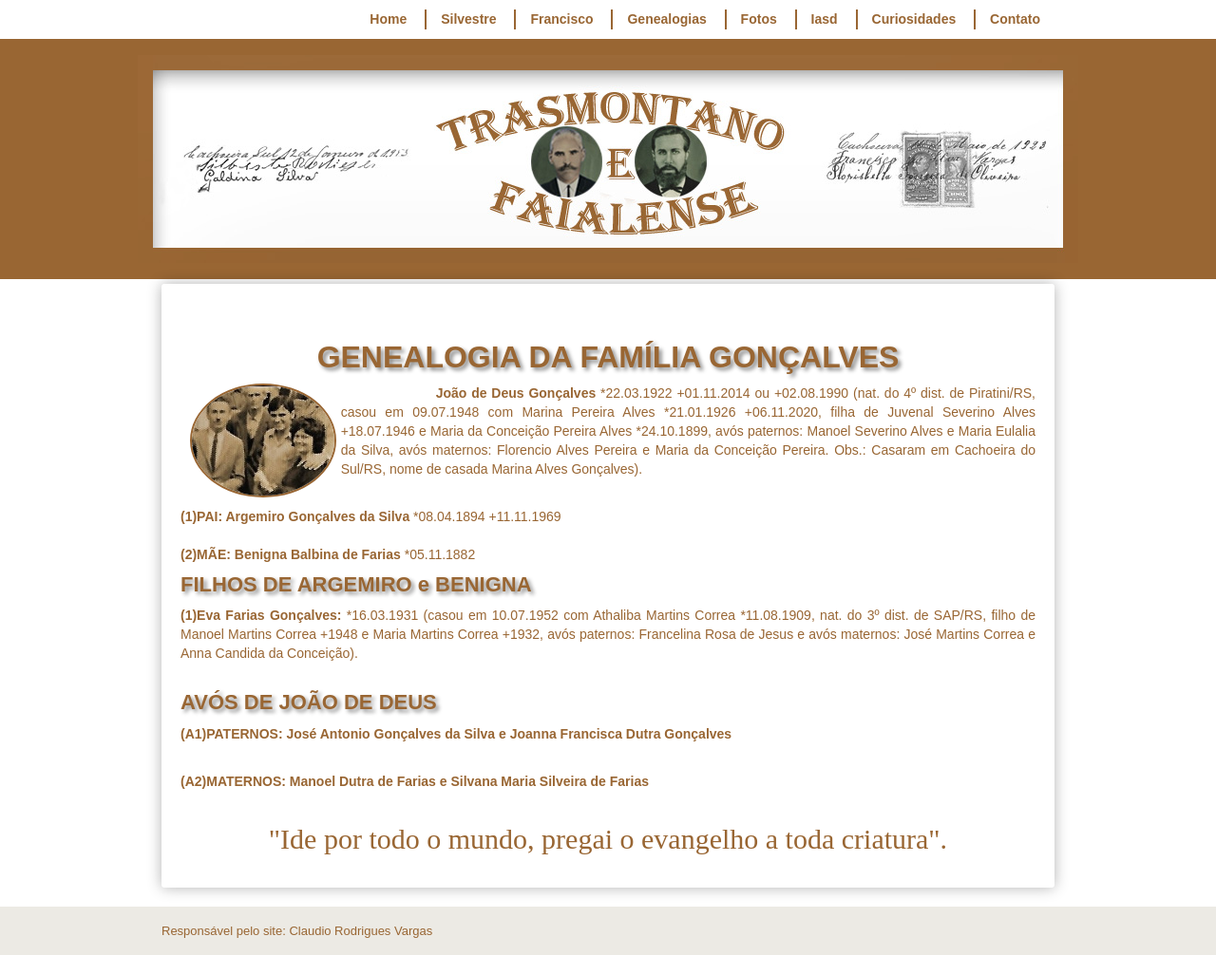
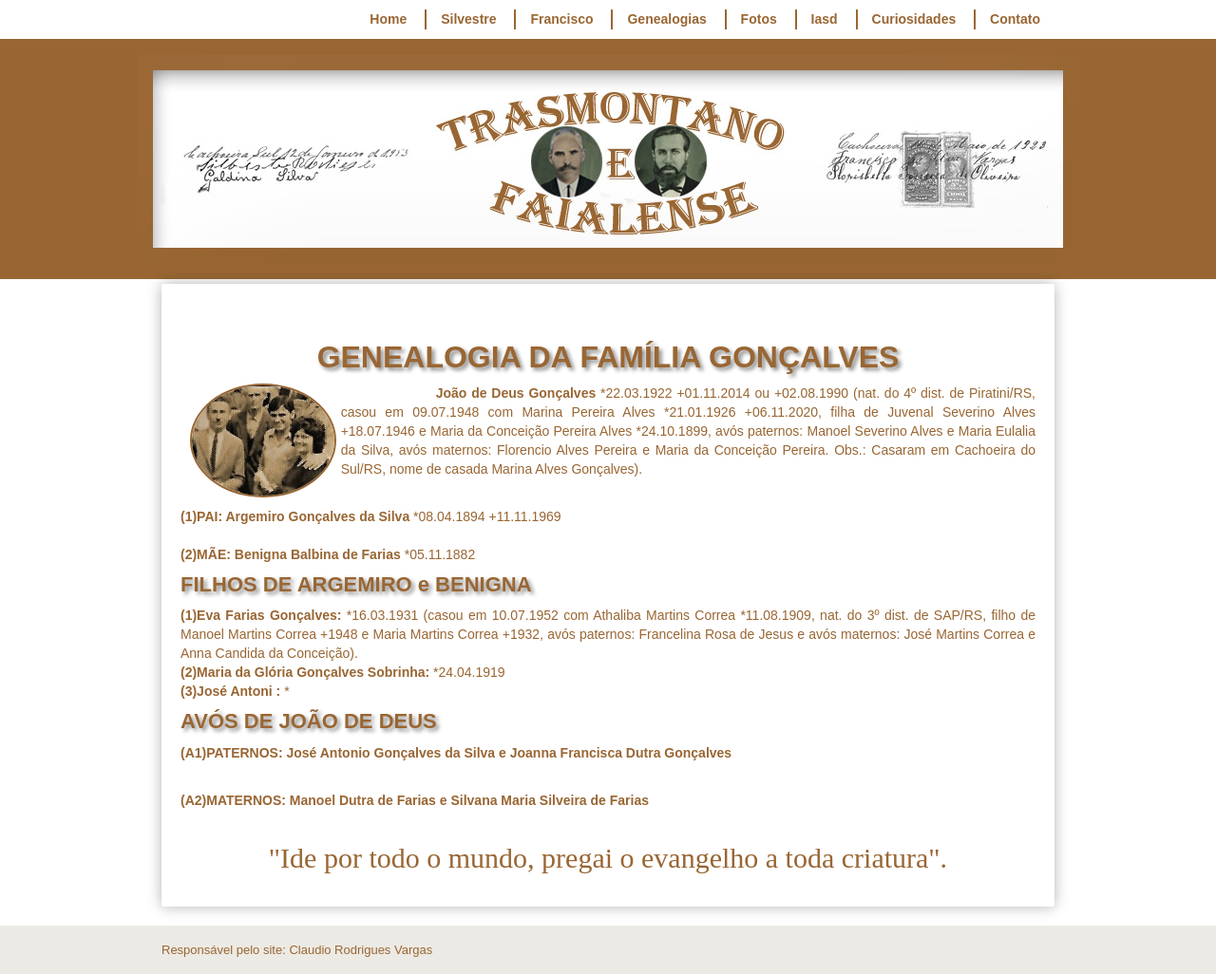
Before and after one commit to claudiovargas1955/claudiovargas1955.github.io, a Jekyll site: the page built from _pages/familia-gonçalves.html, in a window 1280 px wide. Shown: the whole page at 95% size. Built offline with Jekyll 4.4.1, drawn with Linux system fonts in a browser that asks for light colours; some web fonts are replaced.

Commit message:
Update familia-gonçalves.html

```diff
--- a/_pages/familia-gonçalves.html
+++ b/_pages/familia-gonçalves.html
@@ -105,7 +105,14 @@
 
 <h4>FILHOS DE ARGEMIRO e BENIGNA</h4>
 <p><b>(1)Eva Farias Gonçalves: </b>*16.03.1931 (casou em 10.07.1952 com Athaliba Martins Correa *11.08.1909, nat. do 3º dist. de SAP/RS, filho de Manoel Martins
-Correa +1948 e Maria Martins Correa +1932, avós paternos: Francelina Rosa de Jesus e avós maternos: José Martins Correa e Anna Candida da Conceição). <br><br>
+Correa +1948 e Maria Martins Correa +1932, avós paternos: Francelina Rosa de Jesus e avós maternos: José Martins Correa e Anna Candida da Conceição). <br>
+
+<b>(2)Maria da Glória Gonçalves Sobrinha: </b>*24.04.1919<br>
+
+<b>(3)José Antoni : </b>*<br>
+
+
+
 
 <h4>AVÓS DE JOÃO DE DEUS</h4>
 <p><b>(A1)PATERNOS: José Antonio Gonçalves da Silva e Joanna Francisca Dutra Gonçalves</b><br><br>
```
